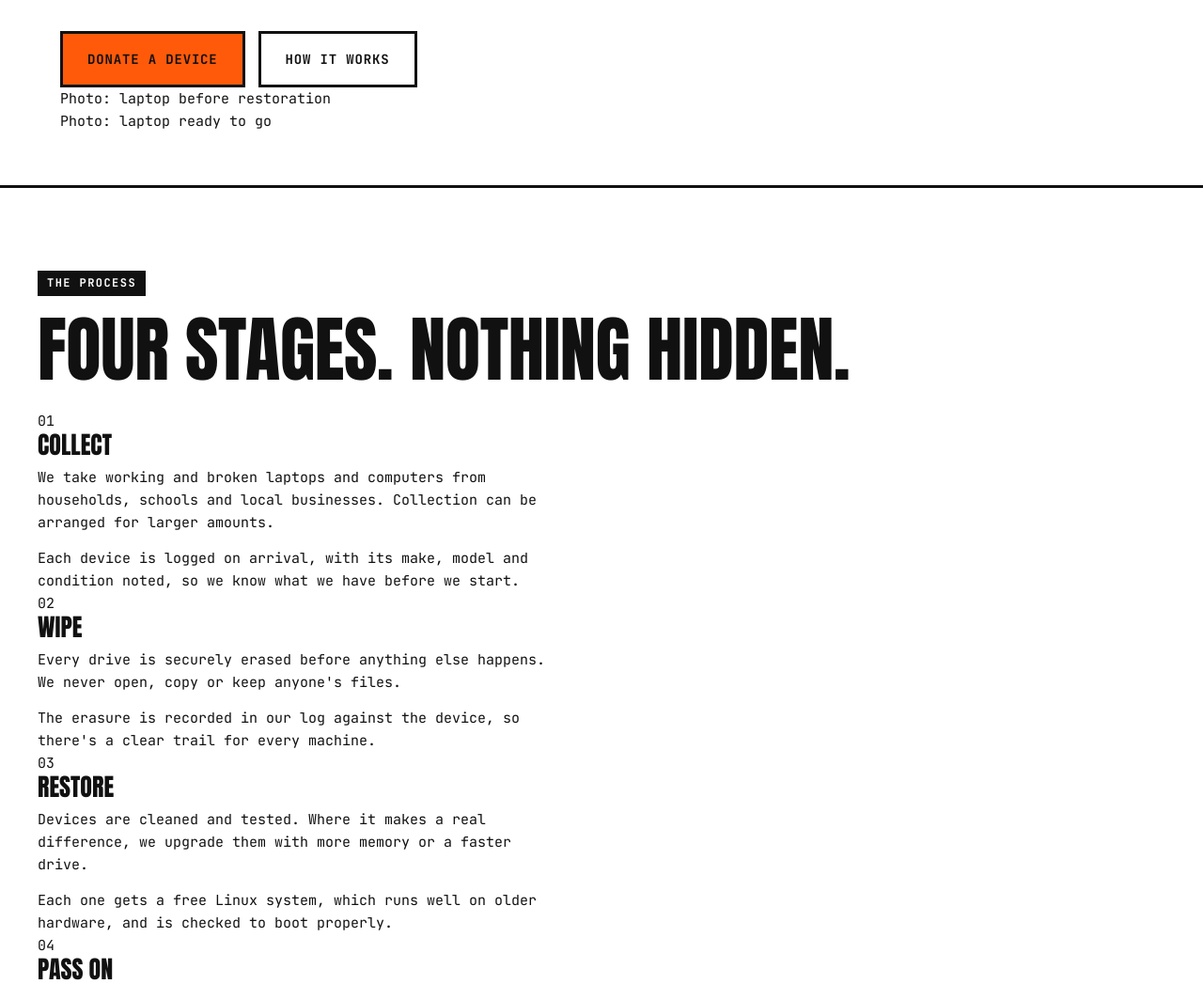
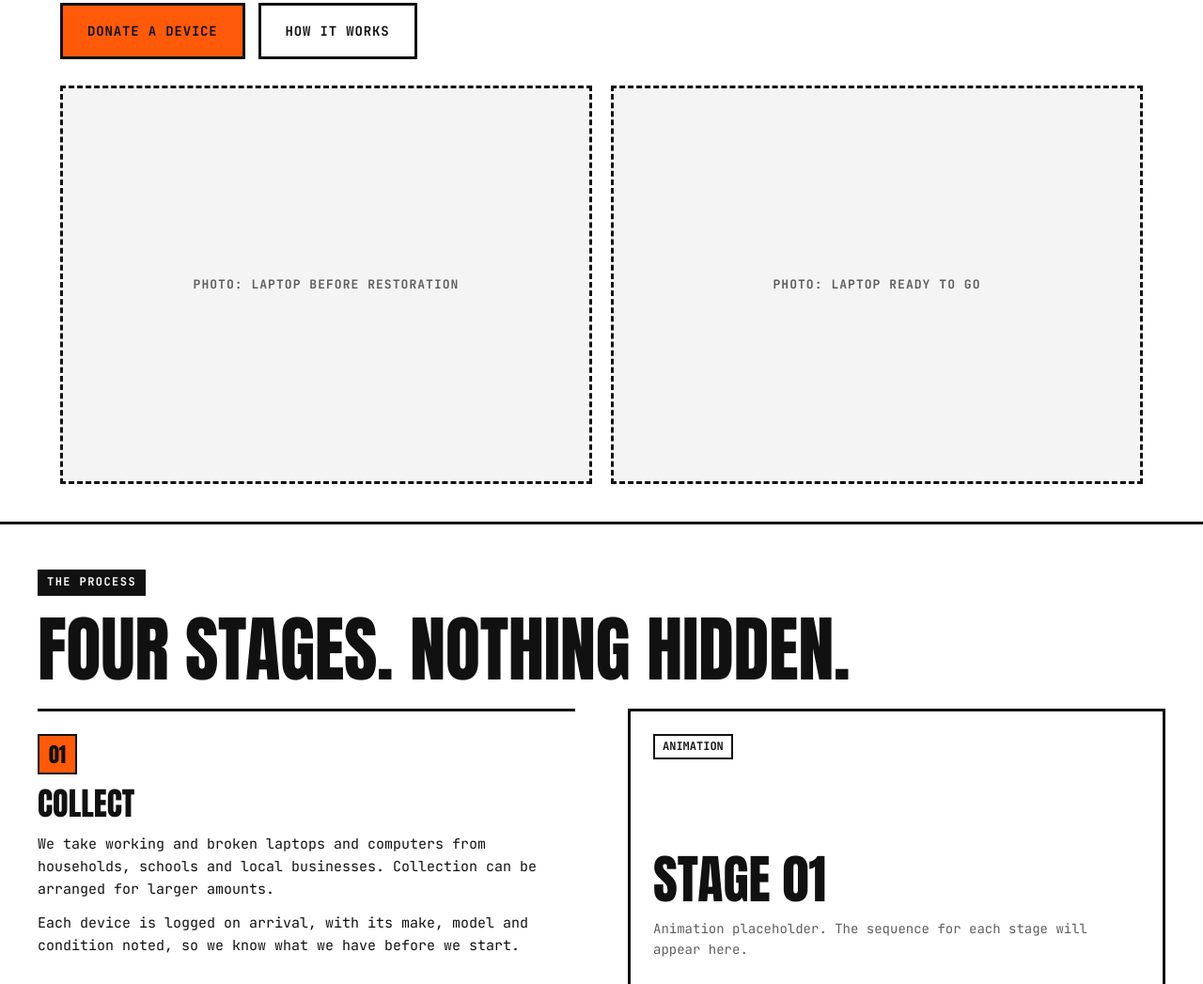
Before and after one commit to Renovare-uk/Renovare-website, a plain HTML site: page index.html in a window 1280 px wide. Shown: the part 777-1824 px from the top of the page at 94% size. Drawn offline with Linux system fonts and the light colour scheme.

Commit message:
Add files via upload

```diff
--- a/css/style.css
+++ b/css/style.css
@@ -115,3 +115,36 @@ footer.site .wrap { display: flex; justify-content: space-between; flex-wrap: wr
   .pad { padding: 56px 0; }
 }
 @media (prefers-reduced-motion: reduce) { html { scroll-behavior: auto; } }
+
+/* ---- v4 layout: tighter spacing, photo slots, split process ---- */
+.pad { padding: 48px 0; }
+.hero { padding: 48px 0 40px; border-bottom: 3px solid var(--rule); }
+.hero .rule { display: none; }
+.band { padding: 48px 0; }
+.lead { margin-top: 20px; }
+.muted { color: var(--mute); }
+
+.photo-slot {
+  aspect-ratio: 4 / 3; border: 3px dashed var(--ink); background: #F4F4F4;
+  display: flex; align-items: center; justify-content: center;
+  font-size: 13px; font-weight: 700; text-transform: uppercase; letter-spacing: 0.08em;
+  color: var(--mute); text-align: center; padding: 20px;
+}
+.photo-row { display: grid; gap: 20px; grid-template-columns: 1fr; margin-top: 28px; }
+@media (min-width: 860px) { .photo-row { grid-template-columns: 1fr 1fr; } }
+
+.process-grid { display: grid; gap: 40px; grid-template-columns: 1fr; }
+@media (min-width: 860px) { .process-grid { grid-template-columns: 1fr 1fr; gap: 56px; align-items: start; } }
+.step { border-top: 3px solid var(--ink); padding: 24px 0 32px; }
+.step.active .step-n { background: var(--hi); }
+.step-n {
+  display: inline-block; font-family: "Anton", Impact, sans-serif; font-size: 22px;
+  border: 2px solid var(--ink); padding: 2px 10px; margin-bottom: 14px;
+}
+.step h3 { font-size: 34px; margin-bottom: 14px; }
+.step p + p { margin-top: 12px; }
+.stage-panel { border: 3px solid var(--ink); min-height: 420px; display: flex; flex-direction: column; justify-content: space-between; padding: 24px; }
+@media (min-width: 860px) { .stage-panel { position: sticky; top: 90px; } }
+.stage-panel .tag { align-self: flex-start; }
+.stage-panel .stage-label { font-family: "Anton", Impact, sans-serif; font-size: 56px; text-transform: uppercase; line-height: 1; }
+.stage-panel .stage-note { font-size: 14px; color: var(--mute); }
```
